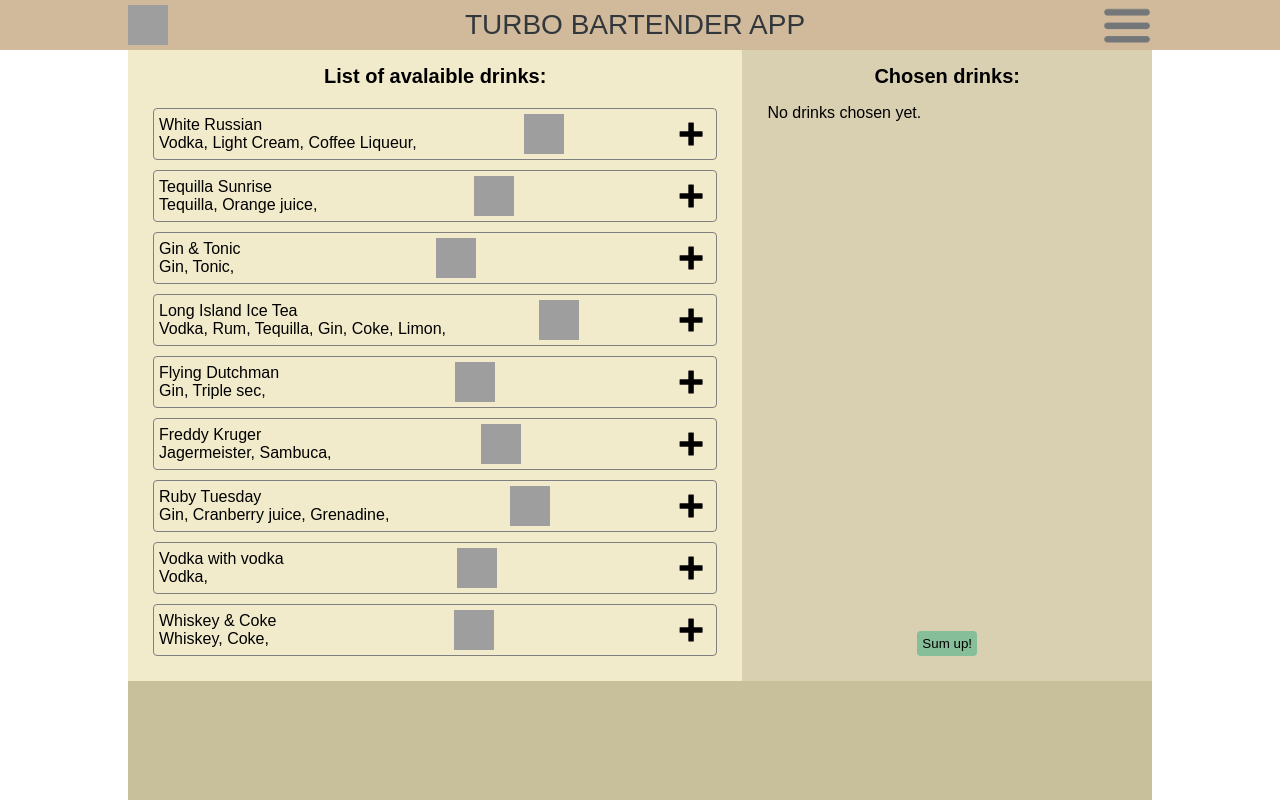
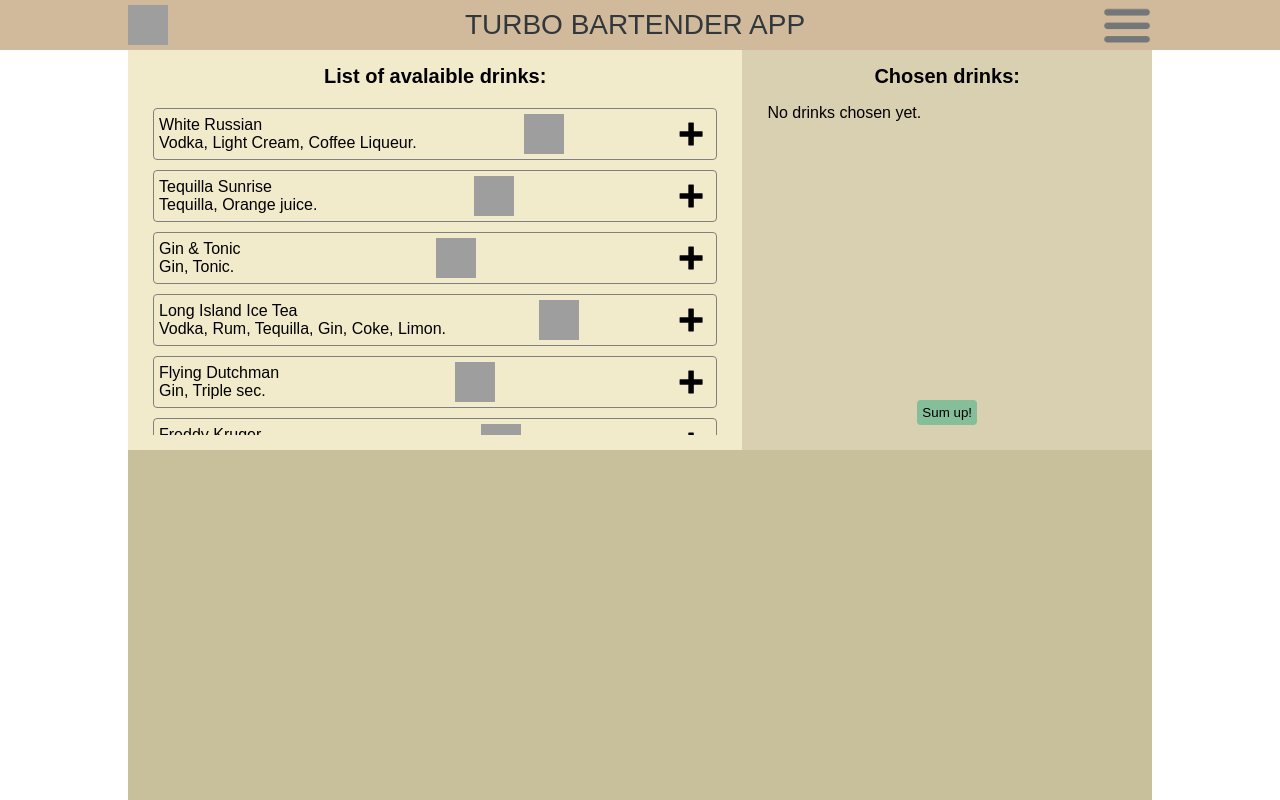
Before and after one commit to WojciechKaspera/StacjaIT-Angular, an Angular app: page / in a window 1280 px wide. Shown: the top 800 px of the page. Built offline with nearby package versions, Linux system fonts and the light colour scheme; grey boxes are pictures that could not be loaded.

Commit message:
quick fix

```diff
--- a/src/app/app.component.css
+++ b/src/app/app.component.css
@@ -2,7 +2,7 @@
     margin-top: 50px;
     width: 100%;
     display: flex;
-    min-height: 400px;
+    height: 400px;
 }
 
 app-board {
--- a/src/app/calculator.service.ts
+++ b/src/app/calculator.service.ts
@@ -8,7 +8,7 @@ export class CalculatorService {
   // returns the string with the amount of each drink
   getDrinkList(chosenDrinks) {
     let drinkList = '';
-    chosenDrinks.forEach(chosenDrink => {
+    chosenDrinks.forEach((chosenDrink, index) => {
       drinkList += (`${chosenDrink.quantity} x ${chosenDrink.name}, `);
     })
     return drinkList;
--- a/src/app/drinkList/drink-list.component.html
+++ b/src/app/drinkList/drink-list.component.html
@@ -7,7 +7,7 @@
           <li class="drinkList-item" *ngFor="let drink of drinkList">
             <div class="drinkList-description">
                 <p class="drinkList-name">{{drink?.name}}</p>
-                <span class="drinkList-ingredients" *ngFor="let ingredient of drink?.ingredients, let index = index">{{ingredient.name}}{{index === (result?.ingredients.length-1) ? '.' : ', '}}</span>
+                <span class="drinkList-ingredients" *ngFor="let ingredient of drink?.ingredients, let i = index">{{ingredient.name}}{{i === (drink?.ingredients.length-1) ? '.' : ', '}}</span>
             </div>
             <img src="{{drink?.imgSrc}}" class="drinkList-image">
             <img src="../../assets/plus.png" class="add-image" (click)="addDrink(drink.name)">
```
Also changed, not shown: src/app/app.component.html (indentation only).
